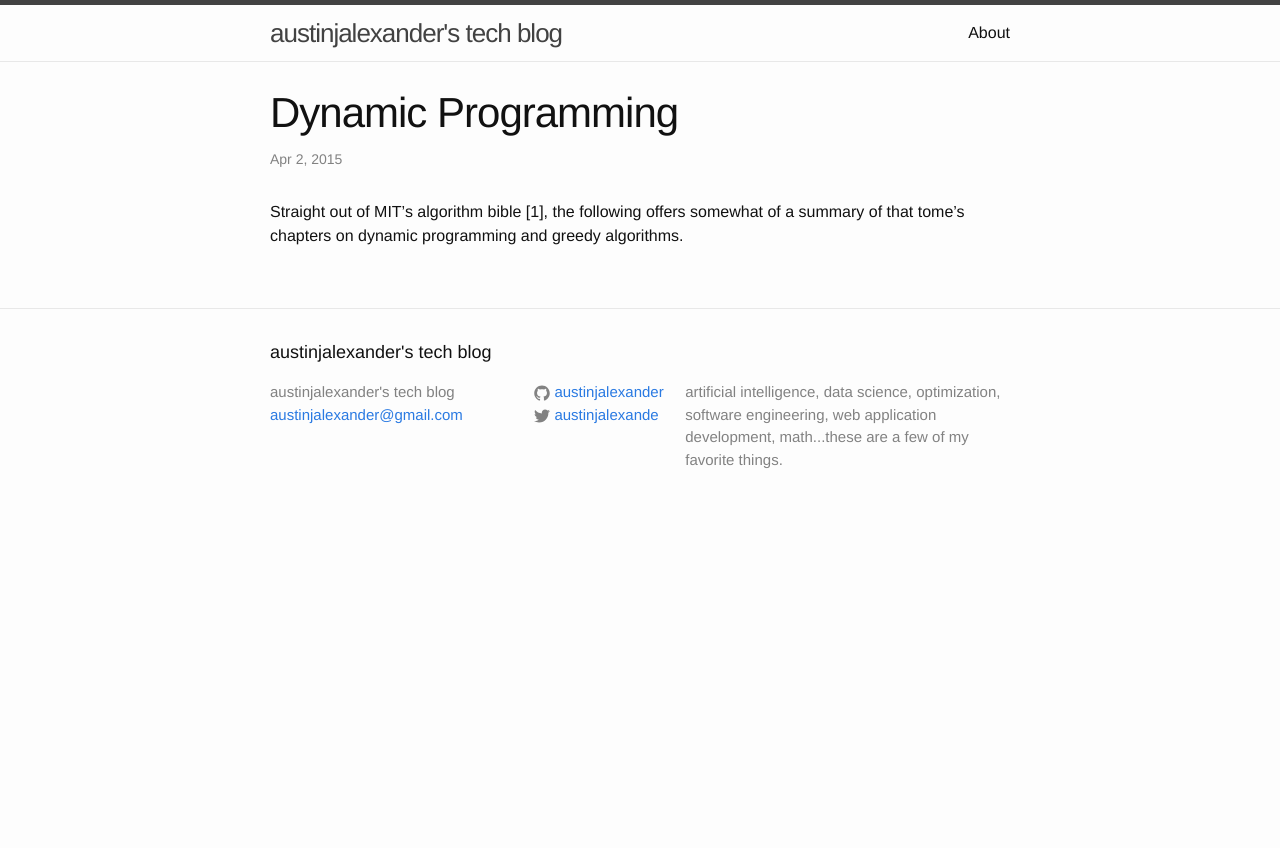
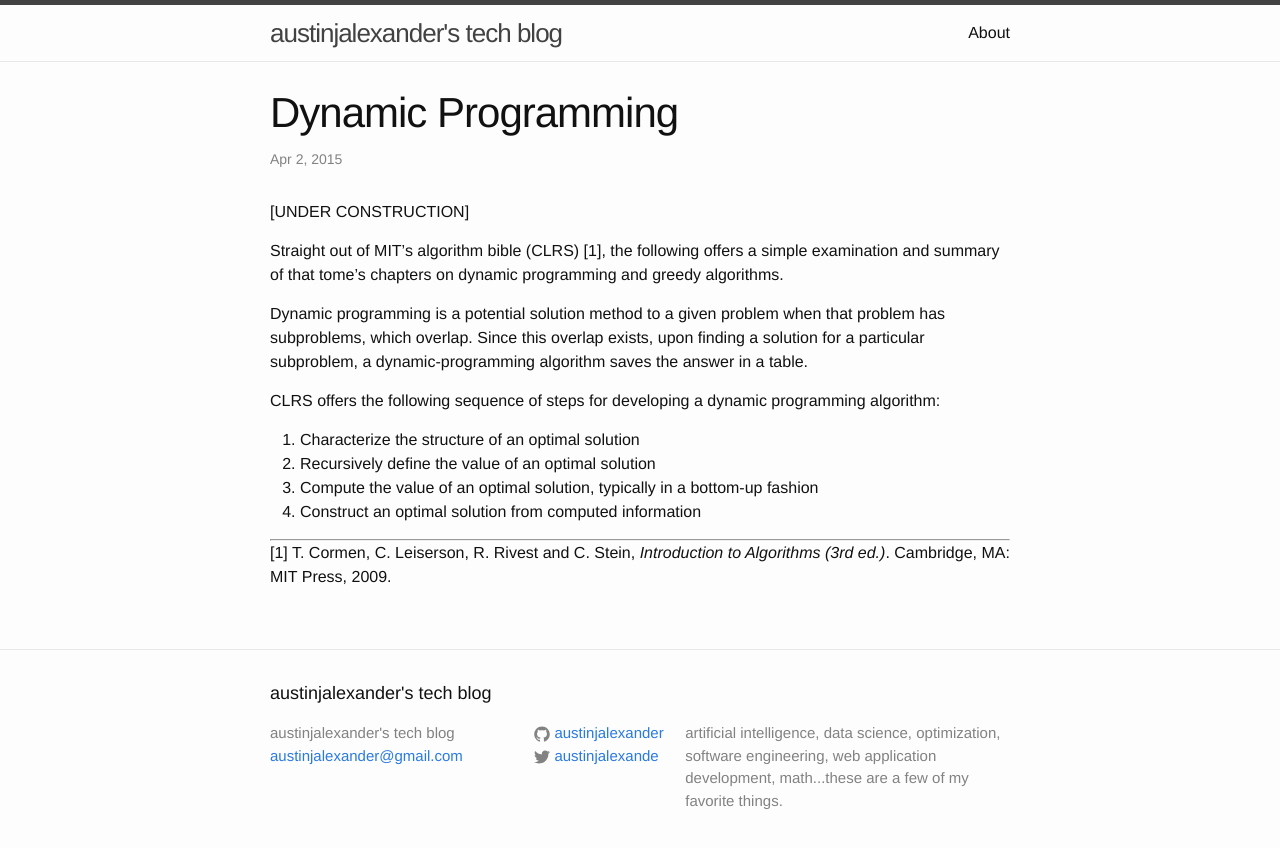
Before and after one commit to austinjalexander/austinjalexander.github.io, a Jekyll site: the page built from _posts/2015-04-02-dynamic-programming.markdown, in a window 1280 px wide. Shown: the top 848 px of the page. Built offline with Jekyll 4.4.1, drawn with Linux system fonts in a browser that asks for light colours.

Commit message:
dyn prog going

```diff
--- a/_posts/2015-04-02-dynamic-programming.markdown
+++ b/_posts/2015-04-02-dynamic-programming.markdown
@@ -4,4 +4,19 @@ title:  "Dynamic Programming"
 date:   2015-04-02 19:27:41
 categories: dynamic programming optimization greedy algorithms
 ---
-Straight out of MIT's algorithm bible [1], the following offers somewhat of a summary of that tome's chapters on dynamic programming and greedy algorithms.
+[UNDER CONSTRUCTION]
+
+Straight out of MIT's algorithm bible (CLRS) [1], the following offers a simple examination and summary of that tome's chapters on dynamic programming and greedy algorithms.
+
+Dynamic programming is a potential solution method to a given problem when that problem has subproblems, which overlap. Since this overlap exists, upon finding a solution for a particular subproblem, a dynamic-programming algorithm saves the answer in a table.
+
+CLRS offers the following sequence of steps for developing a dynamic programming algorithm:
+
+1. Characterize the structure of an optimal solution
+2. Recursively define the value of an optimal solution
+3. Compute the value of an optimal solution, typically in a bottom-up fashion
+4. Construct an optimal solution from computed information
+
+
+---
+[1] T. Cormen, C. Leiserson, R. Rivest and C. Stein, _Introduction to Algorithms (3rd ed.)_. Cambridge, MA: MIT Press, 2009.
```
